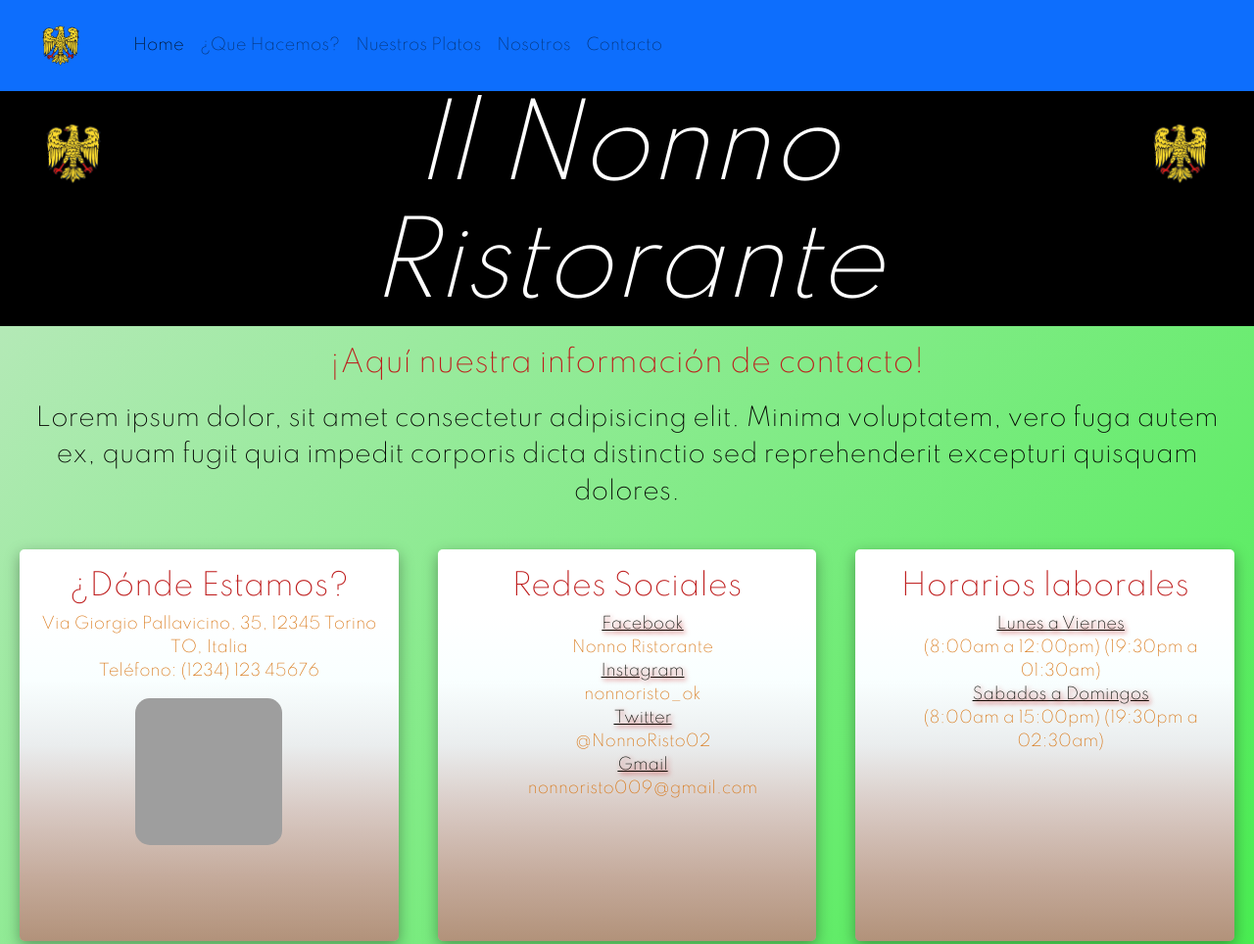
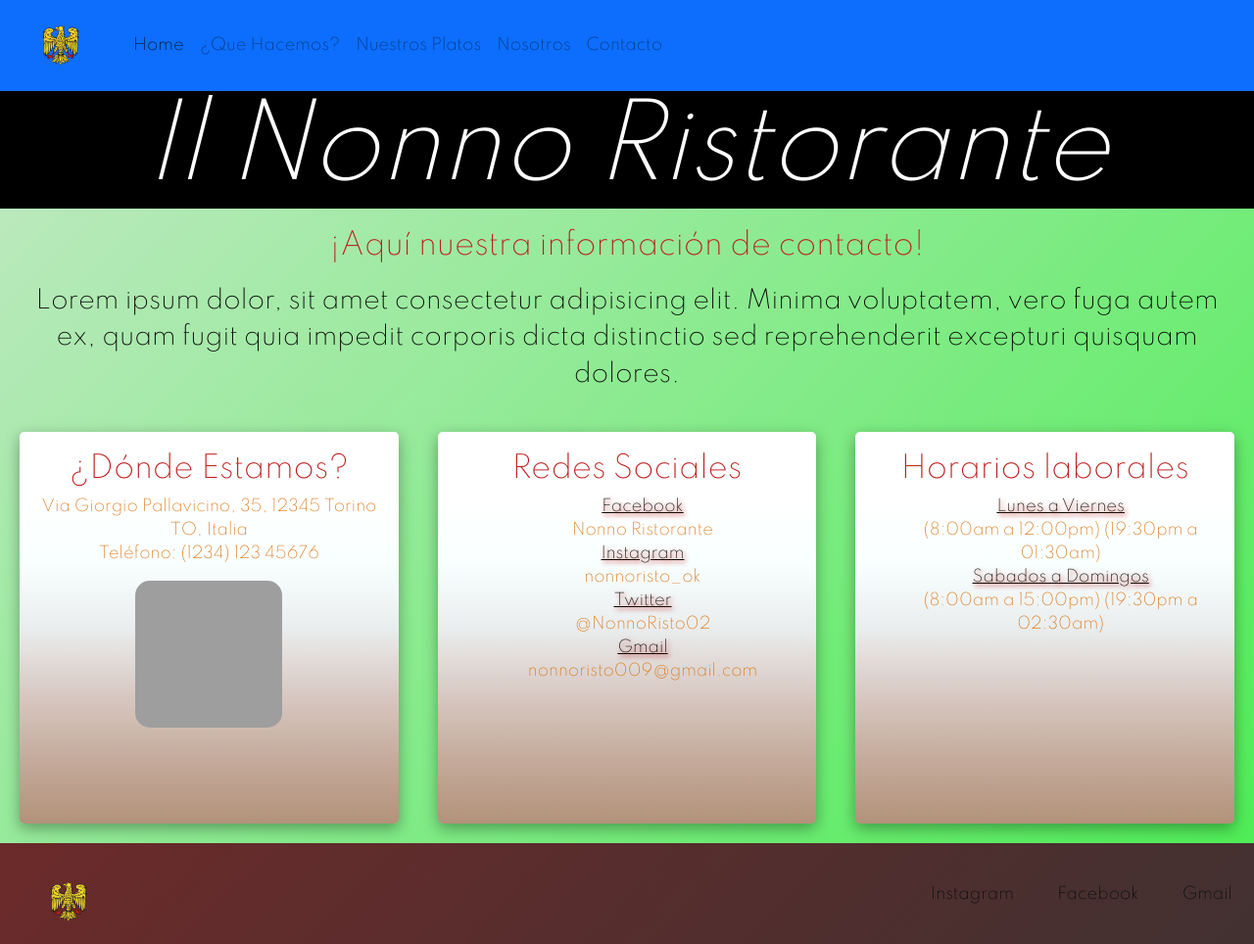
Before and after one commit to nahuels16/proyecto-coder, a plain HTML site: page pages/contacto.html in a window 1280 px wide. Shown: the top 964 px of the page at 98% size. Drawn offline with nearby package versions, Linux system fonts and the light colour scheme; grey boxes are pictures that could not be loaded.

Commit message:
Se eliminarion problemas de desborde

```diff
--- a/pages/contacto.html
+++ b/pages/contacto.html
@@ -32,11 +32,7 @@
             </div>
           </nav>
     </header>
-    <h1>
-        <div><img src="../assets/logo-friuli-ristorante.png" alt="Logo" width="150px"></div>
-        Il Nonno Ristorante
-        <div><img src="../assets/logo-friuli-ristorante.png" alt="Logo" width="150px"></div>
-    </h1>
+    <h1>Il Nonno Ristorante</h1>
 
     <h2>¡Aquí nuestra información de contacto!</h2>
 
```
Also changed, not shown: index.html (+1 -5 lines), pages/nosotros.html (+1 -5 lines), pages/nuestros-platos.html (+1 -5 lines), pages/que-hacemos.html (+1 -5 lines).
